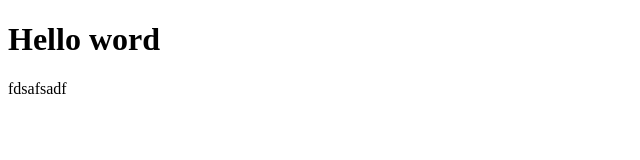
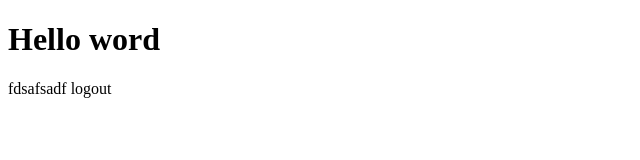
Before and after one commit to hantv15/testfor, a plain HTML site: page index.html in a window 1280 px wide. Shown: the full height of the page, 0-640 px from the left. Drawn offline with Linux system fonts and the light colour scheme.

Commit message:
update logout

```diff
--- a/index.html
+++ b/index.html
@@ -7,5 +7,6 @@
 </head>
 <body>
     <h1>Hello word</h1>fdsafsadf
+    logout
 </body>
 </html>
```
